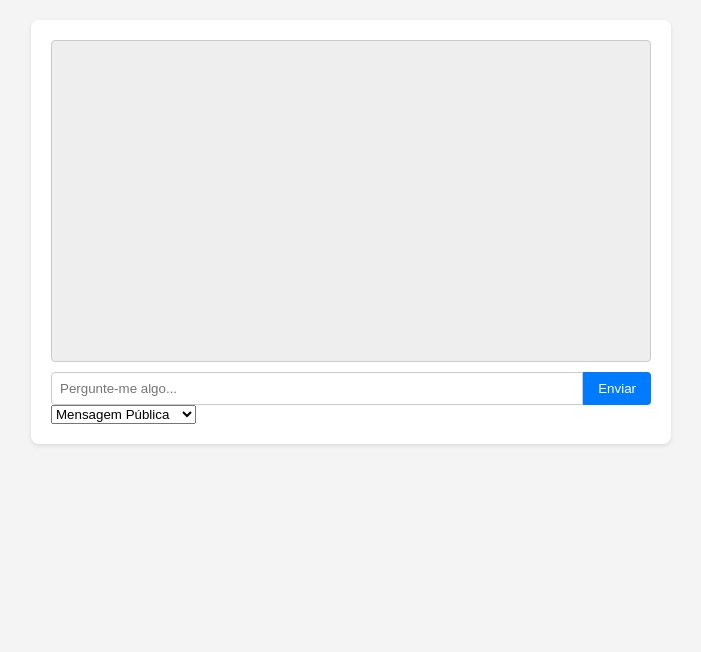
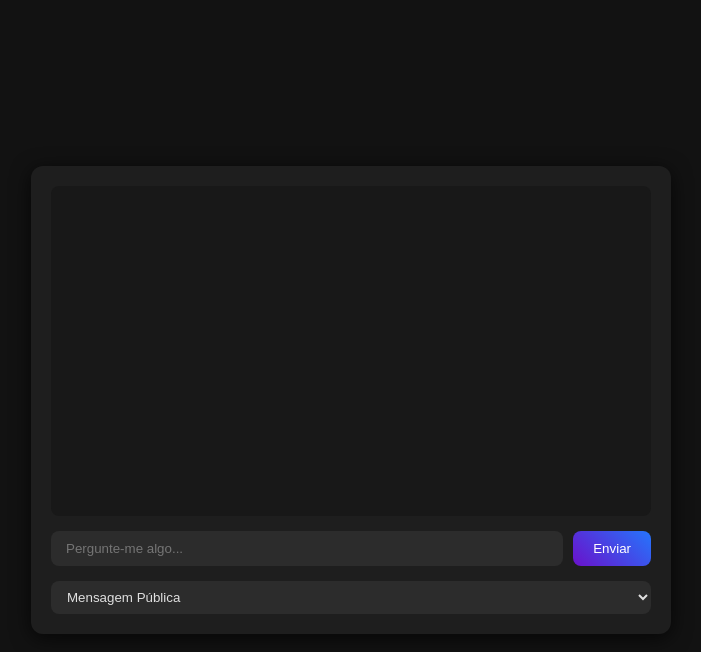
Before and after one commit to flisboa999/guiaturismo, a plain HTML site: page public/index.html in a window 1280 px wide. Shown: the whole page, without its empty margins (289-990 px from the left). Drawn offline with Linux system fonts and the light colour scheme; no server answers.

Commit message:
Pequenas correções em ui.js e troca todo o style.css

```diff
--- a/public/js/ui.js
+++ b/public/js/ui.js
@@ -37,45 +37,44 @@ export function renderMessage(docId, data, chatLog) {
 
     console.log("[UI][INIT] messageElement criado:", messageElement, "| typeof:", typeof messageElement);
 
-    // Adiciona a classe CSS 'message' para estilizar esse div.
+    // Adiciona a classe base 'message'
     messageElement.classList.add('message');
 
-    console.log("[UI][UPDATE] Classe 'message' adicionada ao messageElement");
-
     // Cria a variável content que vai conter o texto formatado da mensagem.
-
     let content = `<strong>Usuário:</strong> ${sanitize(data.prompt)}`;
-
 
     console.log("[UI][INIT] content criado com prompt:", content, "| typeof:", typeof content);
 
     // Se a mensagem tem uma resposta (ou seja, não é null ou undefined):
-
     if (data.response) {
-
         console.log("[UI][CHECK] data.response existe:", data.response, "| typeof:", typeof data.response);
 
-        // Adiciona uma nova linha com a resposta do Gemini.
-
+        // Adiciona nova linha com a resposta do Gemini.
         content += `<br><strong>Gemini:</strong> ${sanitize(data.response)}`;
 
         console.log("[UI][UPDATE] content atualizado com response:", content);
 
+        // Adiciona classe de mensagem do bot
+        messageElement.classList.add('bot-message');
+        console.log("[UI][UPDATE] Classe 'bot-message' adicionada ao messageElement");
+
     } else {
-        console.log("[UI][CHECK] data.response não existe ");
+        console.log("[UI][CHECK] data.response não existe");
+
+        // Adiciona classe de mensagem do usuário
+        messageElement.classList.add('user-message');
+        console.log("[UI][UPDATE] Classe 'user-message' adicionada ao messageElement");
     }
 
-    // Define o conteúdo HTML da div como o texto formatado.
+    // Define o conteúdo HTML da div.
     messageElement.innerHTML = content;
     console.log("[UI][UPDATE] messageElement.innerHTML definido:", messageElement.innerHTML);
 
     // Adiciona (append) a nova div com a mensagem ao final do chatLog.
     chatLog.appendChild(messageElement);
-
     console.log("[UI][UPDATE] messageElement adicionado ao chatLog");
 
     // Faz o scroll automático do chat para mostrar a última mensagem.
     chatLog.scrollTop = chatLog.scrollHeight;
-
     console.log("[UI][UPDATE] chatLog scrolado para o final. scrollTop:", chatLog.scrollTop);
 }
--- a/public/style.css
+++ b/public/style.css
@@ -1,64 +1,105 @@
+/* Fonte limpa e moderna */
 body {
-    font-family: sans-serif;
-    margin: 20px;
-    background-color: #f4f4f4;
+    font-family: 'Segoe UI', Tahoma, Geneva, Verdana, sans-serif;
+    margin: 0;
+    padding: 0;
+    background-color: #121212; /* Dark background */
+    color: #e0e0e0; /* Texto claro */
+    display: flex;
+    justify-content: center;
+    align-items: center;
+    height: 100vh;
 }
 
+/* Container centralizado e elegante */
 .chat-container {
+    width: 100%;
     max-width: 600px;
-    margin: 0 auto;
-    background-color: #fff;
-    border-radius: 8px;
-    box-shadow: 0 2px 4px rgba(0, 0, 0, 0.1);
+    background-color: #1e1e1e; /* Fundo escuro */
+    border-radius: 12px;
+    box-shadow: 0 4px 20px rgba(0, 0, 0, 0.7);
     padding: 20px;
+    display: flex;
+    flex-direction: column;
+    gap: 15px;
 }
 
+/* Área de mensagens */
 #chat-log {
-    margin-bottom: 10px;
-    padding: 10px;
-    border: 1px solid #ccc;
-    border-radius: 4px;
+    background-color: #181818;
+    padding: 15px;
+    border-radius: 8px;
     height: 300px;
     overflow-y: auto;
-    background-color: #eee;
+    display: flex;
+    flex-direction: column;
+    gap: 10px;
 }
 
+/* Mensagens do usuário */
 .user-message {
-    background-color: #e0f7fa;
-    padding: 8px;
-    border-radius: 4px;
-    margin-bottom: 5px;
-    text-align: right;
+    background-color: #333;
+    padding: 10px 15px;
+    border-radius: 10px;
+    align-self: flex-end;
+    max-width: 80%;
+    word-break: break-word;
 }
 
+/* Mensagens do bot */
 .bot-message {
-    background-color: #f0f0f0;
-    padding: 8px;
-    border-radius: 4px;
-    margin-bottom: 5px;
-    text-align: left;
+    background-color: #252525;
+    padding: 10px 15px;
+    border-radius: 10px;
+    align-self: flex-start;
+    max-width: 80%;
+    word-break: break-word;
 }
 
+/* Área de input */
 .input-area {
     display: flex;
+    gap: 10px;
 }
 
+/* Campo de input */
 #prompt-input {
-    flex-grow: 1;
-    padding: 8px;
-    border: 1px solid #ccc;
-    border-radius: 4px 0 0 4px;
+    flex: 1;
+    padding: 10px 15px;
+    border-radius: 8px;
+    border: none;
+    background-color: #2c2c2c;
+    color: #e0e0e0;
+    outline: none;
 }
 
+/* Botão de envio */
 #send-button {
-    padding: 8px 15px;
-    background-color: #007bff;
-    color: white;
+    padding: 10px 20px;
     border: none;
-    border-radius: 0 4px 4px 0;
+    border-radius: 8px;
+    background: linear-gradient(45deg, #6a11cb, #2575fc);
+    color: #fff;
     cursor: pointer;
+    transition: background 0.3s ease;
 }
 
 #send-button:hover {
-    background-color: #0056b3;
+    background: linear-gradient(45deg, #2575fc, #6a11cb);
 }
+
+/* Loading */
+#loading {
+    text-align: center;
+    font-size: 0.9em;
+    color: #888;
+}
+
+/* Select */
+#message-type {
+    padding: 8px 12px;
+    border-radius: 8px;
+    border: none;
+    background-color: #2c2c2c;
+    color: #e0e0e0;
+}
```
